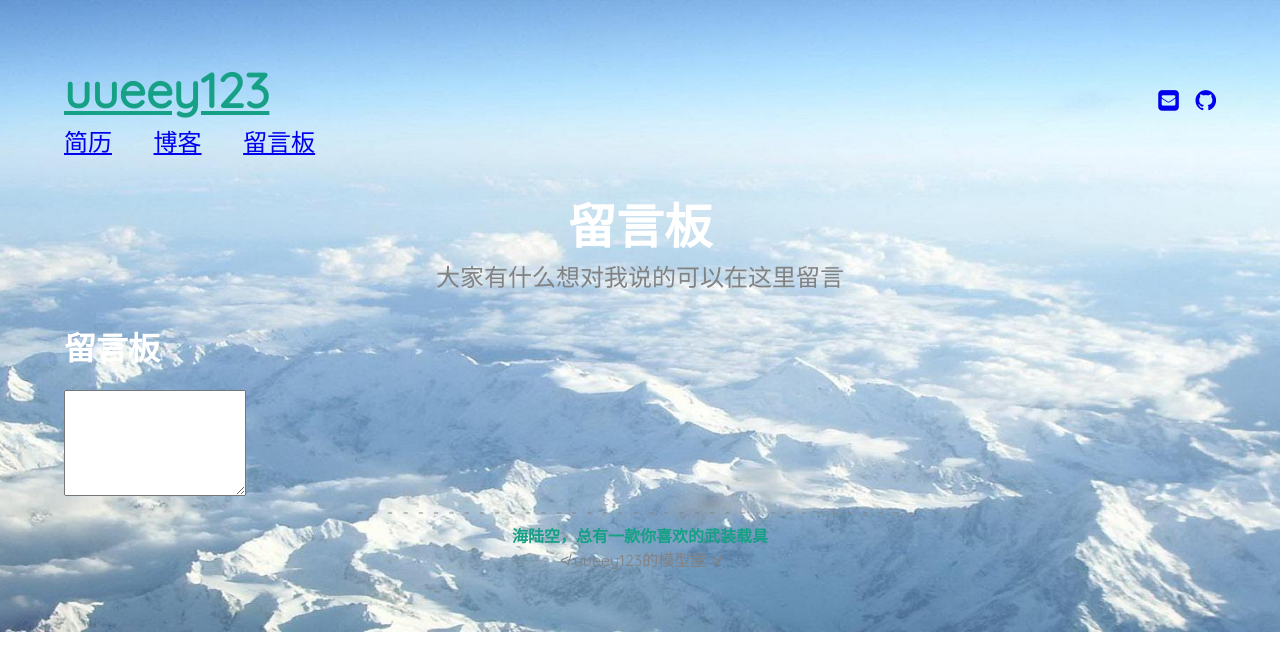
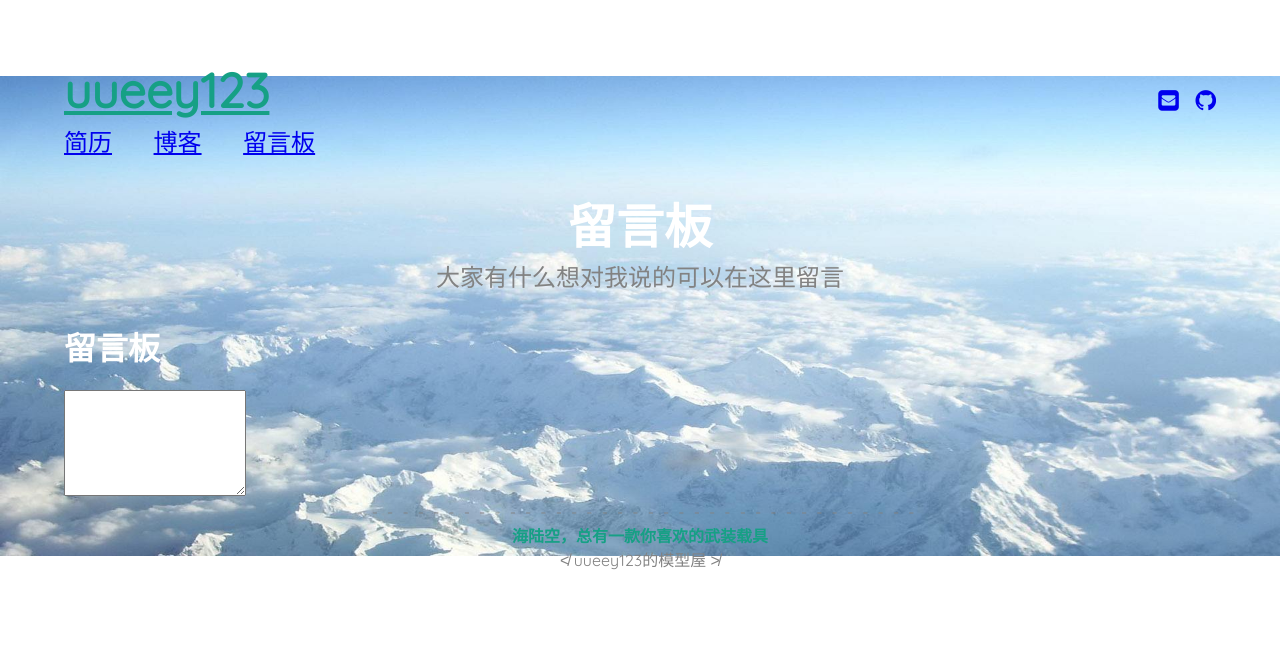
Before and after one commit to uueey123/uueey123.github.io, a Jekyll site: the page built from message.md, in a window 1280 px wide. Shown: the top 671 px of the page. Built offline with Jekyll 4.4.1, drawn with Linux system fonts in a browser that asks for light colours.

Commit message:
uueey123

```diff
--- a/assets/css/main.css
+++ b/assets/css/main.css
@@ -7,7 +7,7 @@
     background-color: #FFF;
     background-image: url(/assets/img/timg\ \(1\).jpg);
     background-repeat: no-repeat;
-    background-size: cover;
+    background-size: 100%;
     background-position: center;
   }''
 
```
